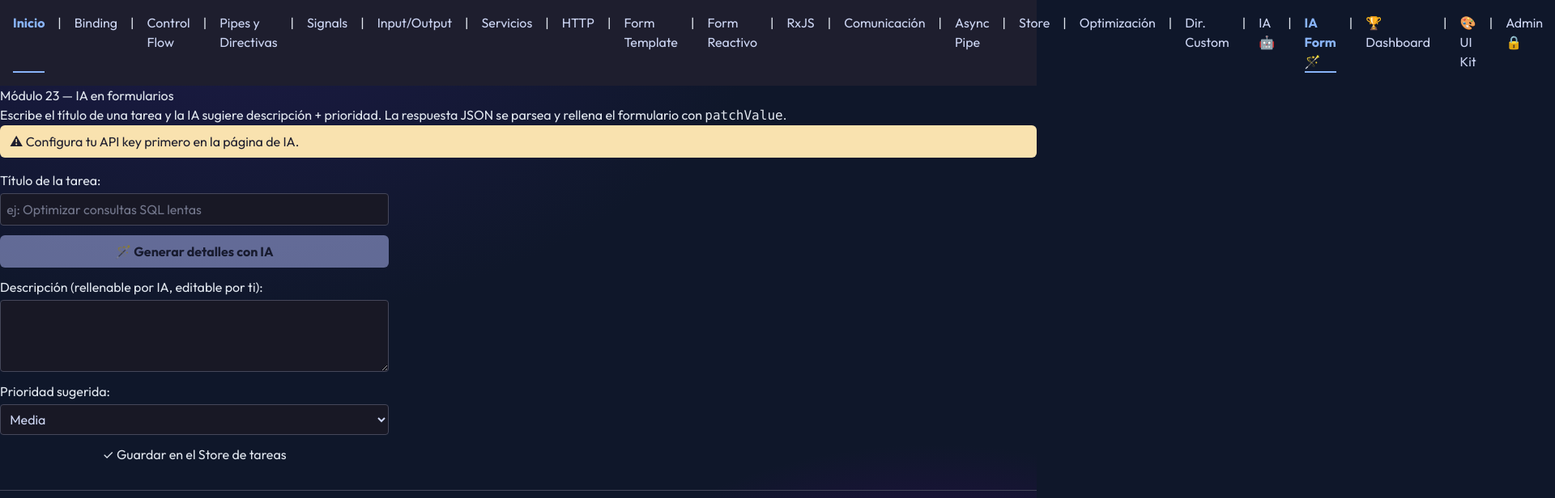
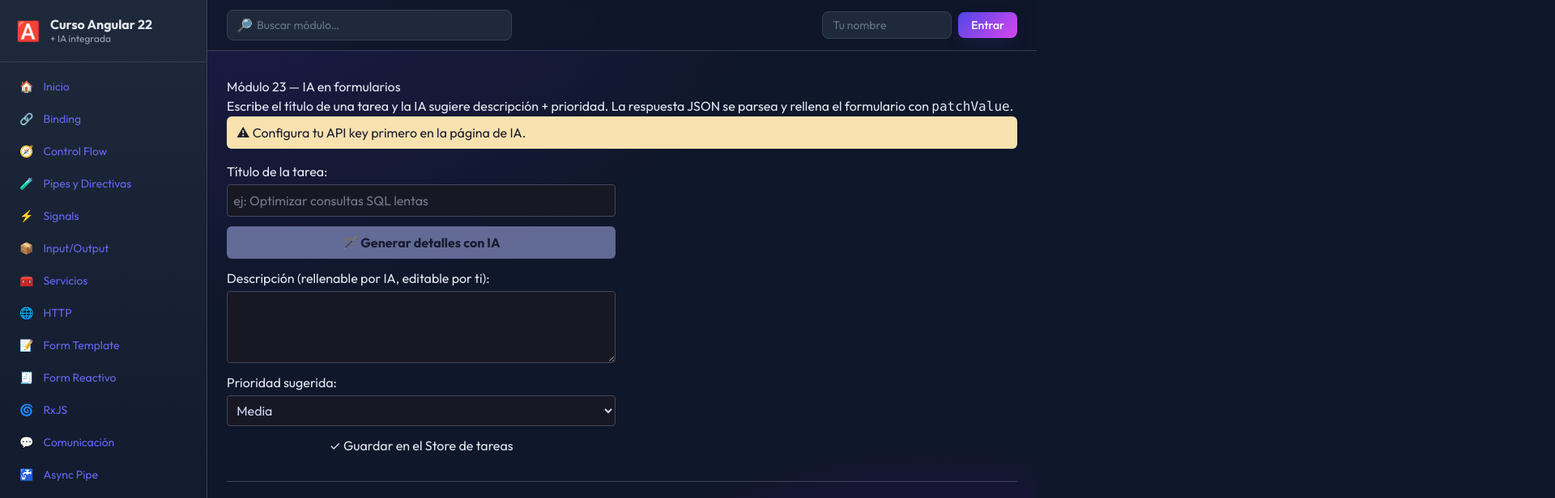
Before and after one commit to Motoerick92/curso-angular-ia, an Angular app: page /ia-form in a window 1280 px wide. Shown: the top 616 px of the page at 81% size, 1920 px wide, since content can reach past the window. Built offline with nearby package versions, Linux system fonts and the light colour scheme.

Commit message:
feat: rebuild layout - sidebar gradiente + topbar buscador rxjs + avatar + max-w-7xl

```diff
--- a/src/app/app.css
+++ b/src/app/app.css
@@ -1,23 +1,2 @@
-/* Shell de la app */
-nav {
-  display: flex;
-  gap: 1rem;
-  padding: 1rem;
-  background: #1e1e2e;
-}
-
-nav a {
-  color: #cdd6f4;
-  text-decoration: none;
-}
-
-/* routerLinkActive agrega esta clase cuando la ruta está activa */
-nav a.activo {
-  color: #89b4fa;
-  font-weight: bold;
-  border-bottom: 2px solid #89b4fa;
-}
-
-nav .spacer {
-  flex: 1;
-}
+/* El layout nuevo vive 100% en clases Tailwind (app.html).
+   Dejamos este archivo vacío a propósito: el host no necesita estilos. */
--- a/src/app/app.html
+++ b/src/app/app.html
@@ -1,39 +1,97 @@
-<!-- Shell raíz con navegación SPA -->
-<nav>
-  <a routerLink="/" routerLinkActive="activo">Inicio</a> |
-  <a routerLink="/binding" routerLinkActive="activo">Binding</a> |
-  <a routerLink="/control-flow" routerLinkActive="activo">Control Flow</a> |
-  <a routerLink="/pipes-directivas" routerLinkActive="activo">Pipes y Directivas</a> |
-  <a routerLink="/signals" routerLinkActive="activo">Signals</a> |
-  <a routerLink="/io" routerLinkActive="activo">Input/Output</a> |
-  <a routerLink="/servicios" routerLinkActive="activo">Servicios</a> |
-  <a routerLink="/http" routerLinkActive="activo">HTTP</a> |
-  <a routerLink="/form-template" routerLinkActive="activo">Form Template</a> |
-  <a routerLink="/form-reactivo" routerLinkActive="activo">Form Reactivo</a> |
-  <a routerLink="/rxjs" routerLinkActive="activo">RxJS</a> |
-  <a routerLink="/comunicacion" routerLinkActive="activo">Comunicación</a> |
-  <a routerLink="/async-pipe" routerLinkActive="activo">Async Pipe</a> |
-  <a routerLink="/store" routerLinkActive="activo">Store</a> |
-  <a routerLink="/optimizacion" routerLinkActive="activo">Optimización</a> |
-  <a routerLink="/directivas-custom" routerLinkActive="activo">Dir. Custom</a> |
-  <a routerLink="/ia" routerLinkActive="activo">IA 🤖</a> |
-  <a routerLink="/ia-form" routerLinkActive="activo">IA Form 🪄</a> |
-  <a routerLink="/dashboard" routerLinkActive="activo">🏆 Dashboard</a> |
-  <a routerLink="/ui-kit" routerLinkActive="activo">🎨 UI Kit</a> |
-  <a routerLink="/admin" routerLinkActive="activo">Admin 🔒</a>
+<!-- ═══════════════════════════════════════════════════════════
+     LAYOUT PREMIUM (Paso 3 del rebuild UI)
+     Sidebar gradiente + topbar sticky con buscador + main max-w-7xl
+     ═══════════════════════════════════════════════════════════ -->
+<div class="flex min-h-screen">
 
-  <span class="spacer"></span>
+  <!-- ── SIDEBAR: gradiente oscuro, iconos, activo con indigo ── -->
+  <aside class="w-64 shrink-0 border-r border-border bg-linear-to-b from-bg-panel to-bg-app
+                sticky top-0 h-screen overflow-y-auto">
+    <!-- Logo / marca del curso -->
+    <div class="flex items-center gap-3 px-5 py-5 border-b border-border">
+      <span class="text-2xl">🅰️</span>
+      <div>
+        <p class="font-bold text-text leading-tight">Curso Angular 22</p>
+        <p class="text-xs text-text-muted">+ IA integrada</p>
+      </div>
+    </div>
 
-  <!-- Login/Logout controlado por el servicio Auth -->
-  @if (auth.logueado()) {
-    <span>{{ auth.usuario() }}</span>
-    <button (click)="auth.logOut()">Salir</button>
-  } @else {
-    <input #usuarioInput placeholder="Tu nombre" />
-    <button (click)="auth.logIn(usuarioInput.value)">Entrar</button>
-  }
-</nav>
+    <!-- Navegación de módulos: lista reactiva filtrada por el buscador -->
+    <nav class="p-3 space-y-1">
+      @for (m of modulosVisibles(); track m.ruta) {
+        <a [routerLink]="m.ruta"
+           routerLinkActive="!bg-primary !text-white shadow-(--shadow)"
+           [routerLinkActiveOptions]="{ exact: m.exacto ?? false }"
+           class="flex items-center gap-3 rounded-md px-3 py-2 text-sm
+                  text-text-muted transition-all duration-200
+                  hover:bg-primary/15 hover:text-text">
+          <span>{{ m.icono }}</span>
+          {{ m.nombre }}
+        </a>
+      }
 
-<main>
-  <router-outlet />
-</main>
+      @if (modulosVisibles().length === 0) {
+        <p class="px-3 py-2 text-xs text-text-faint italic">
+          Sin módulos para "{{ textoBusqueda() }}".
+        </p>
+      }
+    </nav>
+  </aside>
+
+  <!-- ── COLUMNA DERECHA: topbar + contenido ── -->
+  <div class="flex-1 flex flex-col min-w-0">
+
+    <!-- Topbar sticky: buscador + sesión -->
+    <header class="sticky top-0 z-10 flex items-center gap-4 px-6 py-3
+                   border-b border-border bg-bg-app/80 backdrop-blur">
+      <!-- Buscador: RxJS debounce → filtra el sidebar -->
+      <div class="relative flex-1 max-w-md">
+        <span class="absolute left-3 top-1/2 -translate-y-1/2 text-text-faint">🔎</span>
+        <input [formControl]="busqueda"
+               placeholder="Buscar módulo…"
+               class="w-full rounded-md border border-border bg-bg-panel pl-9 pr-4 py-2
+                      text-sm text-text placeholder:text-text-faint
+                      transition-all duration-200
+                      focus:border-primary focus:ring-2 focus:ring-primary/40 focus:outline-none" />
+      </div>
+
+      <div class="flex-1"></div>
+
+      <!-- Sesión: avatar con inicial + login/logout -->
+      @if (auth.logueado()) {
+        <div class="flex items-center gap-3">
+          <!-- Avatar: gradiente de marca con inicial -->
+          <div class="flex items-center justify-center w-9 h-9 rounded-full
+                      bg-(image:--gradient-brand) text-white font-bold">
+            {{ inicialUsuario() }}
+          </div>
+          <span class="text-sm text-text-muted hidden sm:block">{{ auth.usuario() }}</span>
+          <button (click)="auth.logOut()"
+                  class="text-xs text-text-muted hover:text-text transition-colors">
+            Salir
+          </button>
+        </div>
+      } @else {
+        <div class="flex items-center gap-2">
+          <input #loginInput
+                 placeholder="Tu nombre"
+                 (keyup.enter)="auth.logIn(loginInput.value)"
+                 class="rounded-md border border-border bg-bg-panel px-3 py-1.5 text-sm text-text
+                        placeholder:text-text-faint focus:border-primary focus:outline-none w-40" />
+          <button (click)="auth.logIn(loginInput.value)"
+                  class="rounded-md bg-(image:--gradient-brand) px-4 py-1.5 text-sm text-white
+                         font-medium transition-all duration-200 hover:-translate-y-0.5 shadow-(--shadow)">
+            Entrar
+          </button>
+        </div>
+      }
+    </header>
+
+    <!-- Contenido: contenedor max-w-7xl centrado, sin fondo blanco -->
+    <main class="flex-1 px-6 py-8">
+      <div class="max-w-7xl mx-auto">
+        <router-outlet />
+      </div>
+    </main>
+  </div>
+</div>
--- a/src/app/app.ts
+++ b/src/app/app.ts
@@ -1,15 +1,76 @@
-import { Component, inject, signal } from '@angular/core';
+import { Component, DestroyRef, computed, inject, signal } from '@angular/core';
 import { RouterLink, RouterLinkActive, RouterOutlet } from '@angular/router';
+import { FormControl, ReactiveFormsModule } from '@angular/forms';
+import { takeUntilDestroyed } from '@angular/core/rxjs-interop';
+import { debounceTime } from 'rxjs';
 import { Auth } from './core/services/auth';
 
+// Item del sidebar: módulo del curso ruteable
+interface EnlaceModulo {
+  ruta: string;
+  nombre: string;
+  icono: string;      // emoji simple (luego se cambia por lucide)
+  exacto?: boolean;
+}
+
 @Component({
-  imports: [RouterOutlet, RouterLink, RouterLinkActive],
   selector: 'app-root',
+  standalone: true,
+  imports: [RouterOutlet, RouterLink, RouterLinkActive, ReactiveFormsModule],
+  templateUrl: './app.html',
   styleUrl: './app.css',
-  templateUrl: './app.html',
 })
 export class App {
-  protected readonly title = signal('curso-angular-ia');
-  // Auth inyectado en el shell: login visible en TODA la app
   protected readonly auth = inject(Auth);
+  private readonly destroyRef = inject(DestroyRef);
+
+  // ── Buscador del topbar (RxJS, patrón del M13) ──
+  readonly busqueda = new FormControl('', { nonNullable: true });
+  readonly textoBusqueda = signal('');
+
+  // Catálogo de módulos: única fuente del sidebar
+  readonly modulos: EnlaceModulo[] = [
+    { ruta: '/',              nombre: 'Inicio',       icono: '🏠', exacto: true },
+    { ruta: '/binding',       nombre: 'Binding',      icono: '🔗' },
+    { ruta: '/control-flow',  nombre: 'Control Flow', icono: '🧭' },
+    { ruta: '/pipes-directivas', nombre: 'Pipes y Directivas', icono: '🧪' },
+    { ruta: '/signals',       nombre: 'Signals',      icono: '⚡' },
+    { ruta: '/io',            nombre: 'Input/Output', icono: '📦' },
+    { ruta: '/servicios',     nombre: 'Servicios',    icono: '🧰' },
+    { ruta: '/http',          nombre: 'HTTP',         icono: '🌐' },
+    { ruta: '/form-template', nombre: 'Form Template',icono: '📝' },
+    { ruta: '/form-reactivo', nombre: 'Form Reactivo',icono: '🧾' },
+    { ruta: '/rxjs',          nombre: 'RxJS',         icono: '🌀' },
+    { ruta: '/comunicacion',  nombre: 'Comunicación', icono: '💬' },
+    { ruta: '/async-pipe',    nombre: 'Async Pipe',   icono: '🚰' },
+    { ruta: '/store',         nombre: 'Store',        icono: '🗄️' },
+    { ruta: '/optimizacion',  nombre: 'Optimización', icono: '🚀' },
+    { ruta: '/directivas-custom', nombre: 'Dir. Custom', icono: '🧩' },
+    { ruta: '/ia',            nombre: 'Chat IA',      icono: '🤖' },
+    { ruta: '/ia-form',       nombre: 'IA Form',      icono: '🪄' },
+    { ruta: '/dashboard',     nombre: 'Dashboard',    icono: '🏆' },
+    { ruta: '/ui-kit',        nombre: 'UI Kit',       icono: '🎨' },
+    { ruta: '/admin',         nombre: 'Admin',        icono: '🔒' },
+  ];
+
+  // Filtrado reactivo del sidebar según el buscador
+  readonly modulosVisibles = computed(() => {
+    const q = this.textoBusqueda().toLowerCase().trim();
+    if (!q) return this.modulos;
+    return this.modulos.filter((m) => m.nombre.toLowerCase().includes(q));
+  });
+
+  // Inicial del usuario para el avatar
+  readonly inicialUsuario = computed(() => {
+    const u = this.auth.usuario();
+    return u ? u.charAt(0).toUpperCase() : '?';
+  });
+
+  constructor() {
+    // Pipeline RxJS del buscador: debounce → signal → computed filtra
+    this.busqueda.valueChanges.pipe(
+      debounceTime(200),
+      takeUntilDestroyed(this.destroyRef),
+    ).subscribe((texto) => this.textoBusqueda.set(texto));
+  }
 }
```
